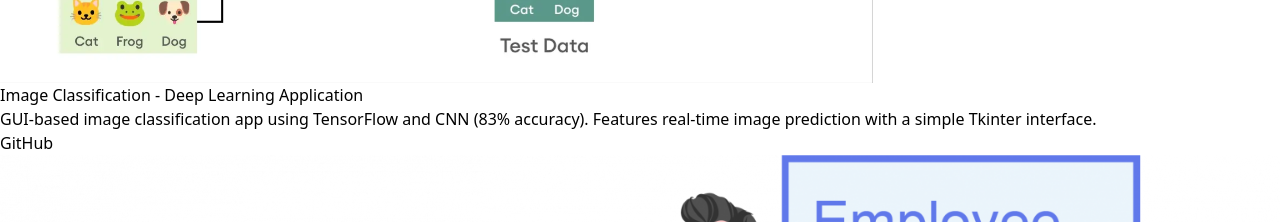
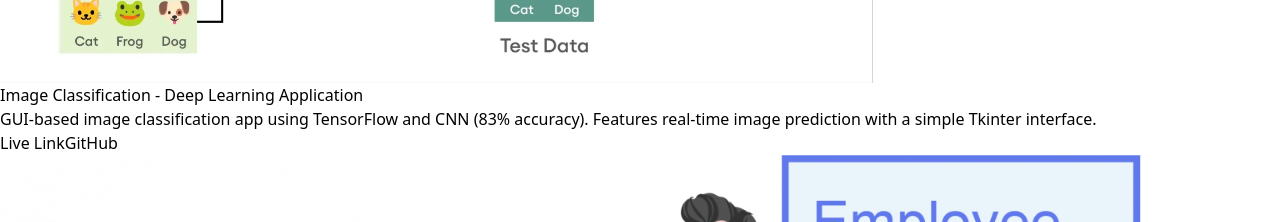
Before and after one commit to himanshusaini16/Himanshu-Saini-Portfolio, a React (Vite) app: page / in a window 1280 px wide. Shown: the part 4620-4842 px from the top of the page. Built offline with nearby package versions, Linux system fonts and the light colour scheme.

Commit message:
live link add of classification

```diff
--- a/src/components/Project.jsx
+++ b/src/components/Project.jsx
@@ -29,7 +29,7 @@ export const Project = () => {
       description:
         "GUI-based image classification app using TensorFlow and CNN (83% accuracy). Features real-time image prediction with a simple Tkinter interface.",
       image: "/project/classification.png",
-      // liveLink: "https://your-image-classifier-link.com",
+      liveLink: "https://image-classification-using-deep-learning-otakknrwxxtdyt24ri8sc.streamlit.app/",
       githubLink: "https://github.com/himanshusaini16/Image-Classification-Using-Deep-Learning",
     },
     {
```
